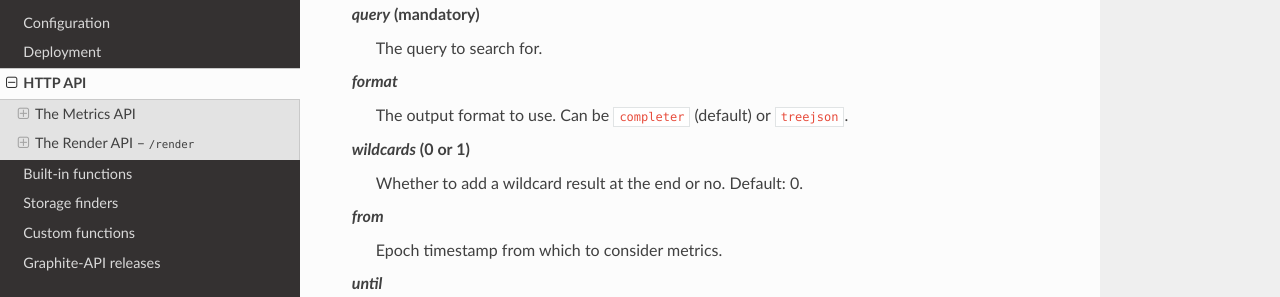
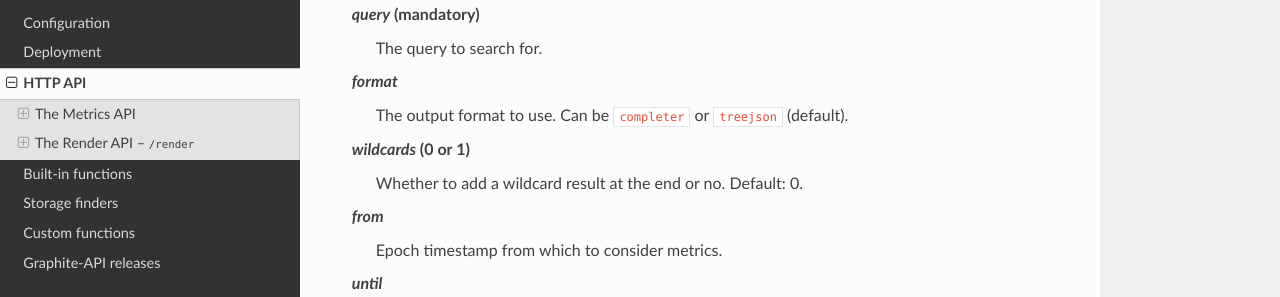
Before and after one commit to brutasse/graphite-api, a Sphinx documentation site: the page built from docs/api.rst, in a window 1280 px wide and 900 px high, scrolled down 910 px. Shown: the part 152-449 px from the top of the window. Built offline with Sphinx 7.4.7 and the Read the Docs theme 2.0.0, drawn with Linux system fonts in a browser that asks for light colours.

```diff
--- a/docs/api.rst
+++ b/docs/api.rst
@@ -59,7 +59,7 @@ Parameters:
   The query to search for.
 
 *format*
-  The output format to use. Can be ``completer`` (default) or ``treejson``.
+  The output format to use. Can be ``completer`` or ``treejson`` (default).
 
 *wildcards* (0 or 1)
   Whether to add a wildcard result at the end or no. Default: 0.
```
